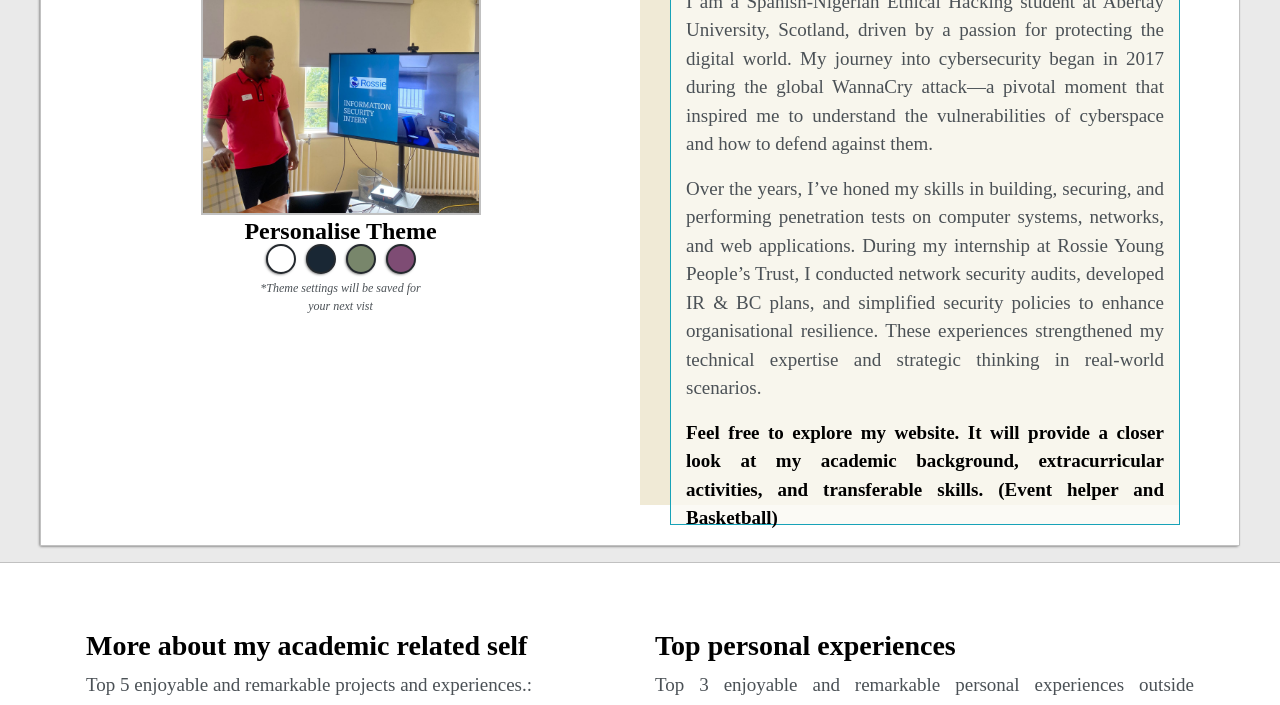
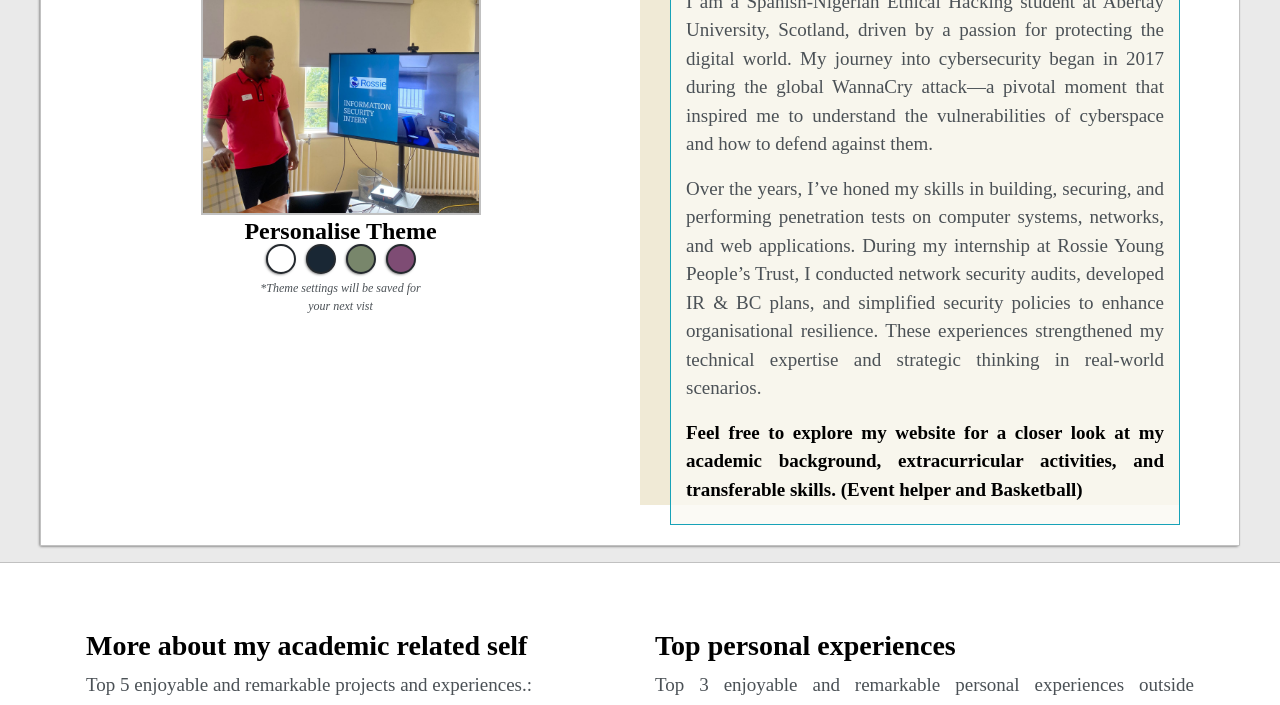
Before and after one commit to maw0yemi/get-to-know-me, a plain HTML site: page index.html in a window 1280 px wide. Shown: the part 315-1020 px from the top of the page. Drawn offline with nearby package versions, Linux system fonts and the light colour scheme.

Commit message:
Update index.html

```diff
--- a/index.html
+++ b/index.html
@@ -90,7 +90,7 @@
 							<p>Over the years, I’ve honed my skills in building, securing, and performing penetration tests on computer systems, networks, and web applications.
 								During my internship at Rossie Young People’s Trust, I conducted network security audits, developed IR & BC plans, and simplified security policies to
 								enhance organisational resilience. These experiences strengthened my technical expertise and strategic thinking in real-world scenarios.</p>
-							<p><strong>Feel free to explore my website. It will provide a closer look at my academic background, extracurricular activities, and transferable skills. (Event helper and Basketball)</strong></p>
+							<p><strong>Feel free to explore my website for a closer look at my academic background, extracurricular activities, and transferable skills. (Event helper and Basketball)</strong></p>
 						</div>
 					</div>
 				</div>
```
